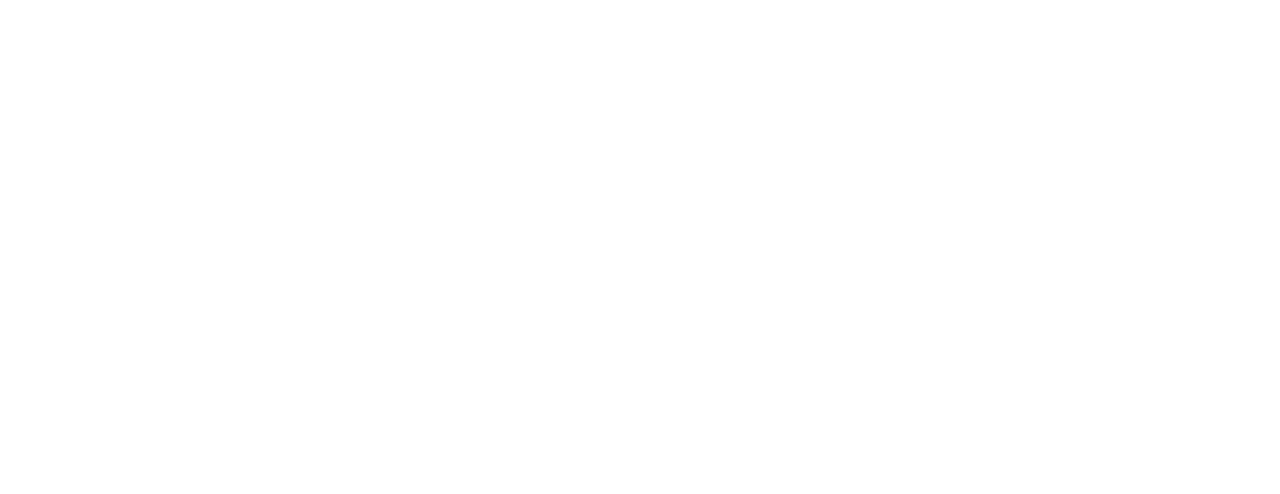
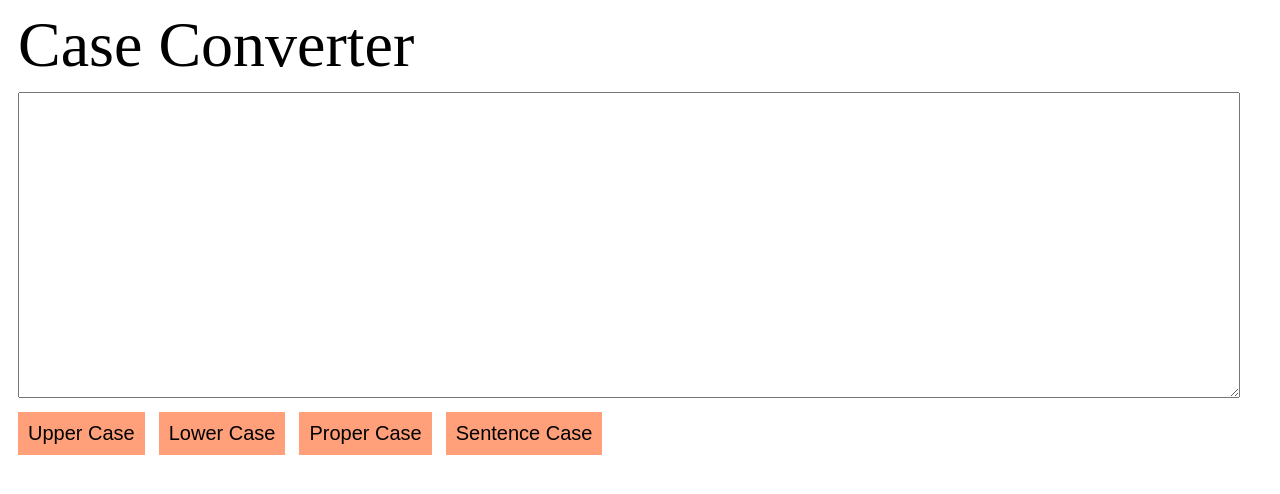
Before and after one commit to denamyte/Hyperskill_Frontend_02_Case_Converter, a website: page Case Converter/task/src/index.html in a window 1280 px wide. Drawn offline with Linux system fonts and the light colour scheme.

Commit message:
2023-10-16: Stage 1/3

```diff
--- /dev/null
+++ b/Case Converter/task/css/style.css
@@ -0,0 +1,19 @@
+.title {
+    min-font-size: 15px;
+    font-size: 5vw;
+    margin-left: 10px;
+}
+
+textarea {
+    width: 95vw;
+    height: 300px;
+    margin: 10px;
+}
+
+.buttons button {
+    margin-left: 10px;
+    background-color: #ffa07a;
+    border: 0;
+    padding: 10px;
+    font-size: 20px;
+}
--- a/Case Converter/task/src/index.html
+++ b/Case Converter/task/src/index.html
@@ -1,10 +1,18 @@
 <!doctype html>
 <html lang="en">
 <head>
-    <meta charset="UTF-8">
-    <title>Document</title>
+  <meta charset="UTF-8">
+  <title>Document</title>
+  <link rel="stylesheet" href="../css/style.css">
 </head>
 <body>
-
+  <div class="title">Case Converter</div>
+  <textarea></textarea>
+  <div class="buttons">
+    <button id="upper-case">Upper Case</button>
+    <button id="lower-case">Lower Case</button>
+    <button id="proper-case">Proper Case</button>
+    <button id="sentence-case">Sentence Case</button>
+  </div>
 </body>
 </html>
--- a/course-remote-info.yaml
+++ b/course-remote-info.yaml
@@ -7,7 +7,7 @@
 stages:
   - id: 962
     step: 13999
-    is_completed: false
+    is_completed: true
   - id: 963
     step: 14000
     is_completed: false
```
Also changed, not shown: Case Converter/The converter/task-info.yaml (+7 -1 lines).
